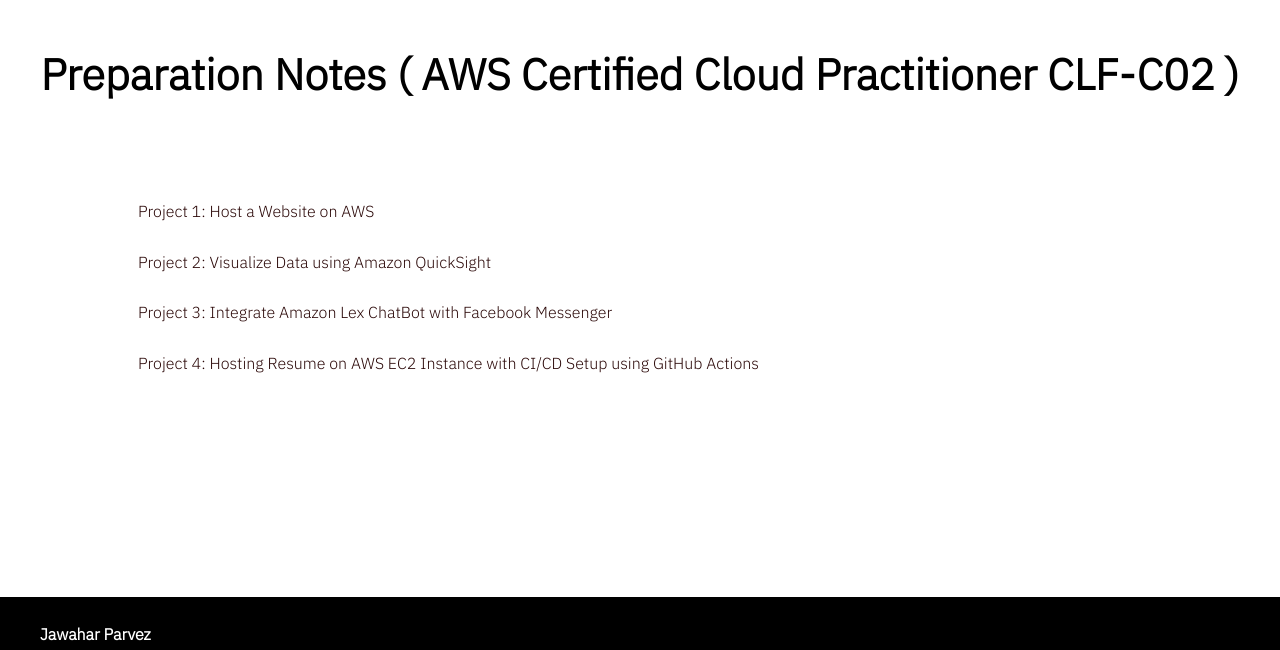
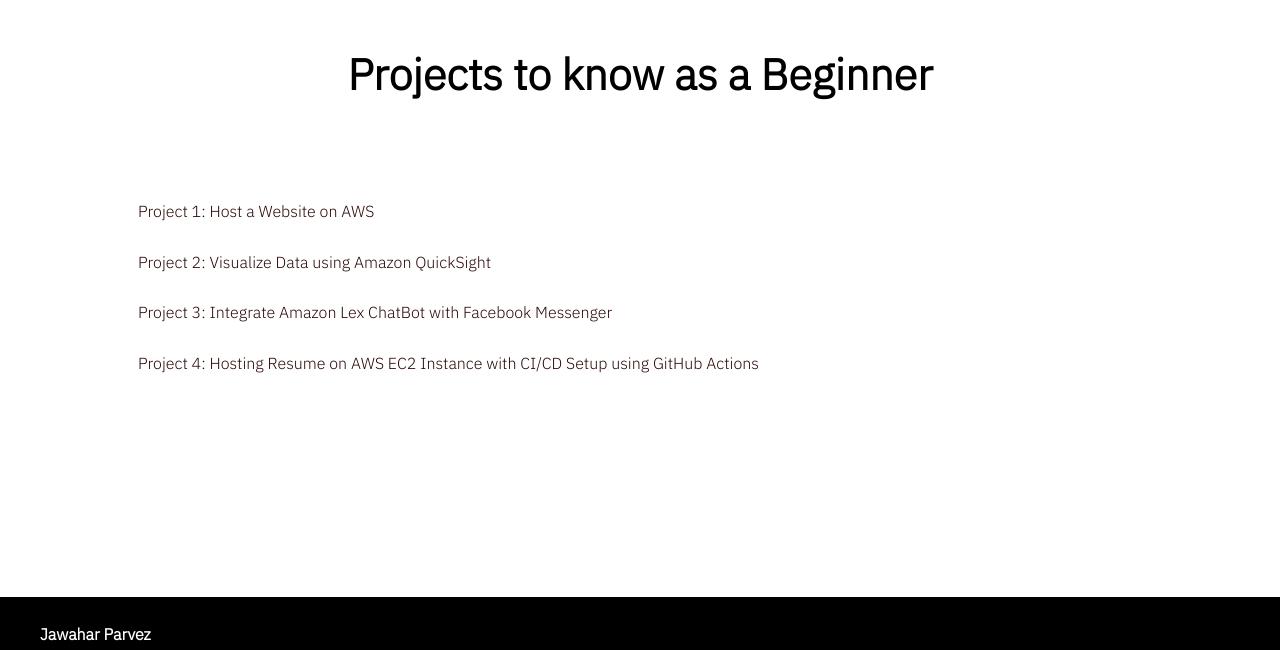
Before and after one commit to Jawaharparvez/MyBlogPage, a plain HTML site: page Project.html in a window 1280 px wide. Shown: the top 650 px of the page. Drawn offline with Linux system fonts and the light colour scheme.

Commit message:
Update Project.html

```diff
--- a/Project.html
+++ b/Project.html
@@ -141,7 +141,7 @@
 <body>
 
   <header>
-    <h1>Preparation Notes ( AWS Certified Cloud Practitioner CLF-C02 )</h1>
+    <h1>Projects to know as a Beginner</h1>
   </header>
 
   <div class="container">
```
